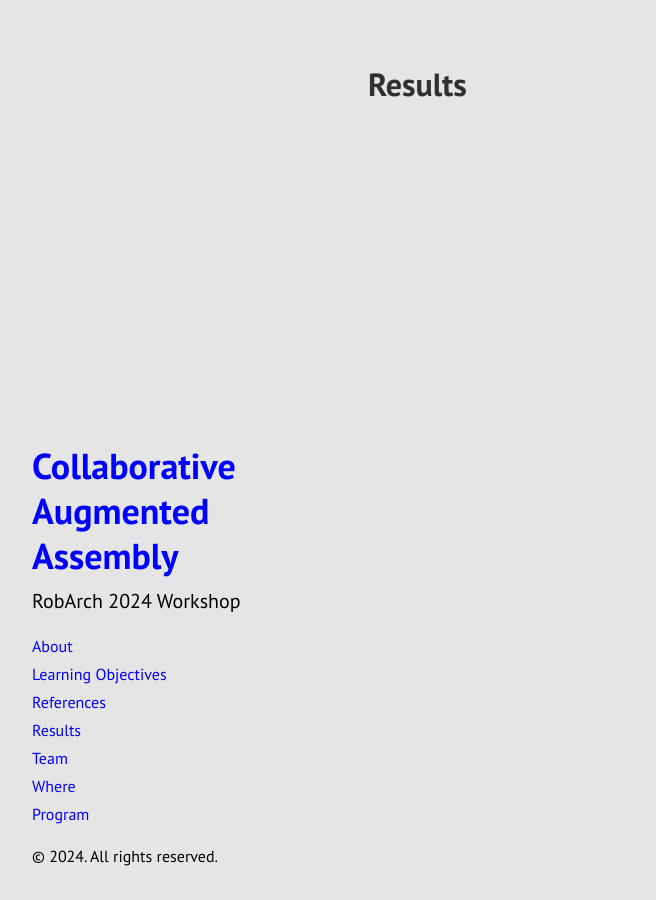
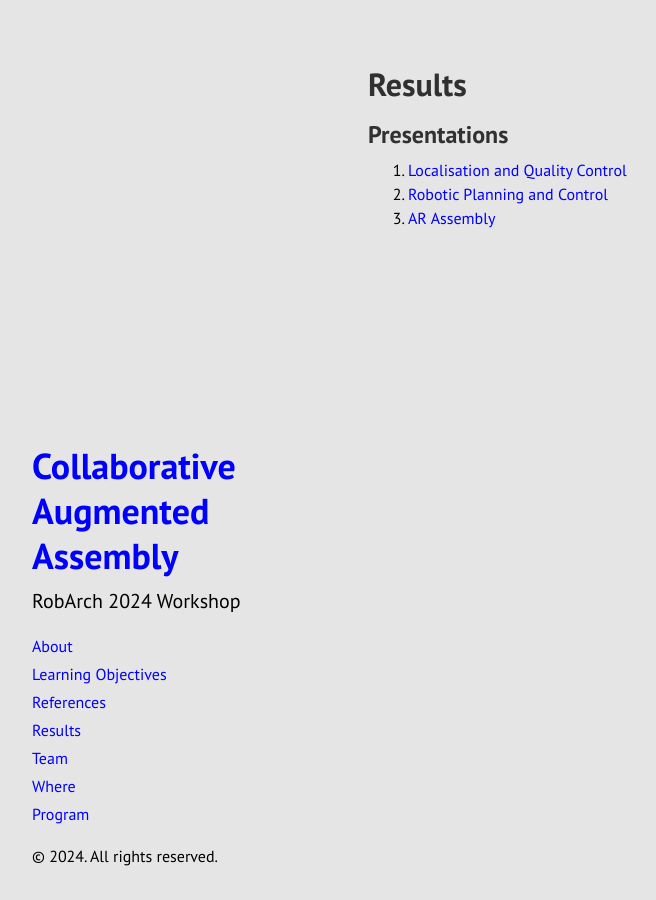
Before and after one commit to HUMA-LabforAdvancedTechnologyinArch/robarch24, a Jekyll site: the page built from docs/results.md, in a window 1280 px wide. Shown: the whole page, without its empty margins (0-656 px from the left). Built offline with Jekyll 4.4.1, drawn with Linux system fonts in a browser that asks for light colours; Markdown is read by kramdown in place of the engine named in the settings.

Commit message:
Update results.md

```diff
--- a/docs/results.md
+++ b/docs/results.md
@@ -2,3 +2,9 @@
 layout: page
 title: Results
 ---
+
+## Presentations
+
+1. [Localisation and Quality Control](https://docs.google.com/presentation/d/1Mu11TE1Yw3PssXDLUXwIpPvYwIDzG3m_GBW9Zc6V7gM/edit?usp=sharing)
+2. [Robotic Planning and Control](https://docs.google.com/presentation/d/1tj0VNLAZwkdom220KXd145LfMdd_lk3AIsfrsi4Tzxc/edit?usp=sharing)
+3. [AR Assembly](https://docs.google.com/presentation/d/1VB7zTwkP2PTKiBXDuPVR3TjoybG5_r1Q9C_Ivb3ksdo/edit?usp=sharing)
```
